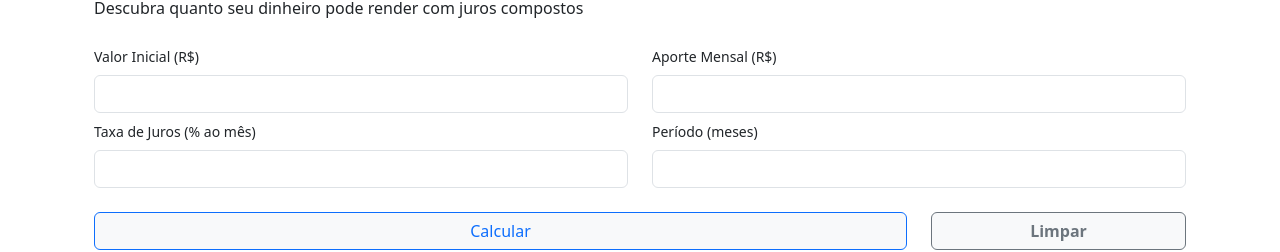
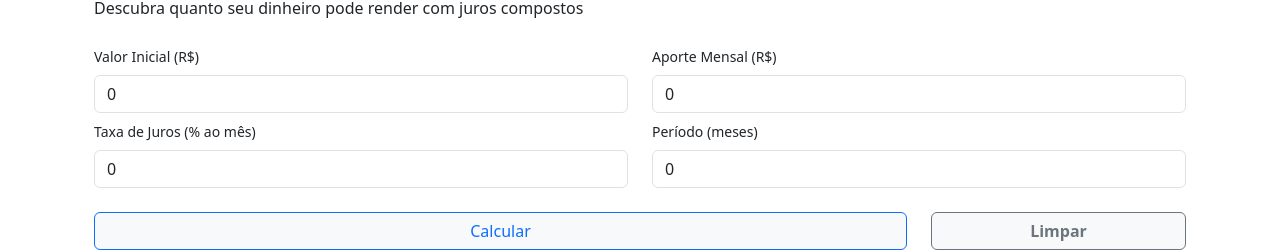
Before and after one commit to murilomhc/p1-pdm, a React (Vite) app: page / in a window 1280 px wide. Shown: the part 119-371 px from the top of the page. Built offline with nearby package versions, Linux system fonts and the light colour scheme.

Commit message:
feat(p1): adiciona variáveis de useState no componente CapturaDados

```diff
--- a/src/CapturaDados.jsx
+++ b/src/CapturaDados.jsx
@@ -1,7 +1,14 @@
 import 'bootstrap/dist/css/bootstrap.min.css';
 import 'bootstrap/dist/js/bootstrap.bundle.min.js';
+import { useState } from 'react';
 
 function CapturaDados() {
+
+    const [valorInicial, setValorInicial] = useState(0);
+    const [taxaJuros, setTaxaJuros] = useState(0);
+    const [aporteMensal, setAporteMensal] = useState(0);
+    const [periodoMeses, setPeriodoMeses] = useState(0);
+
     return (
         <div className="container d-flex flex-column gap-4 text-start justify-content-start">
             <div className="row">
@@ -11,18 +18,26 @@ function CapturaDados() {
             <div className="row">
                 <div className="col-6">
                     <label className="form-label small">Valor Inicial (R$)</label>
-                    <input name="valor-inicial" className="form-control" type="text"></input>
+                    <input name="valor-inicial" className="form-control" type="text" value={valorInicial} onChange={(e) =>
+                        setValorInicial(e.target.value)
+                    }></input>
 
                     <label className="form-label mt-2 small">Taxa de Juros (% ao mês)</label>
-                    <input name="taxa-de-juros" className="form-control" type="text"></input>
+                    <input name="taxa-de-juros" className="form-control" type="text" value={taxaJuros} onChange={(e) =>
+                        setTaxaJuros(e.target.value)
+                    }></input>
                 </div>
 
                 <div className="col-6">
                     <label className="form-label small">Aporte Mensal (R$)</label>
-                    <input name="aporte-mensal" className="form-control" type="text"></input>
+                    <input name="aporte-mensal" className="form-control" type="text" value={aporteMensal} onChange={(e) =>
+                        setAporteMensal(e.target.value)
+                    }></input>
 
                     <label className="form-label mt-2 small">Período (meses)</label>
-                    <input name="periodo" className="form-control" type="text"></input>
+                    <input name="periodo" className="form-control" type="text" value={periodoMeses} onChange={(e) =>
+                        setPeriodoMeses(e.target.value)
+                    }></input>
                 </div>
 
             </div>
```
